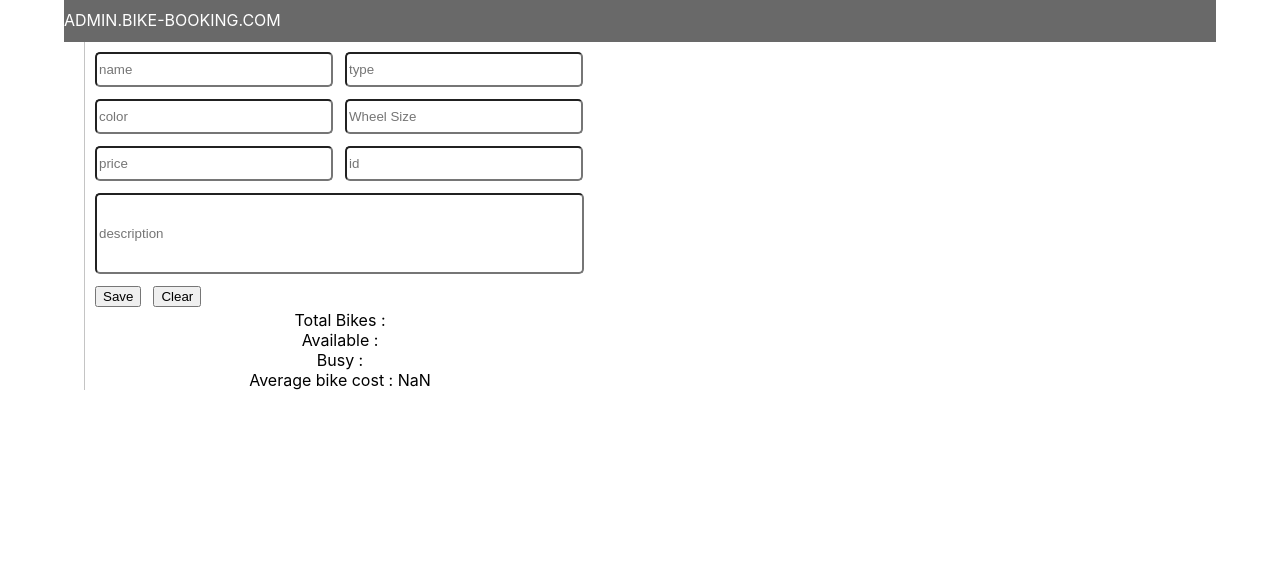
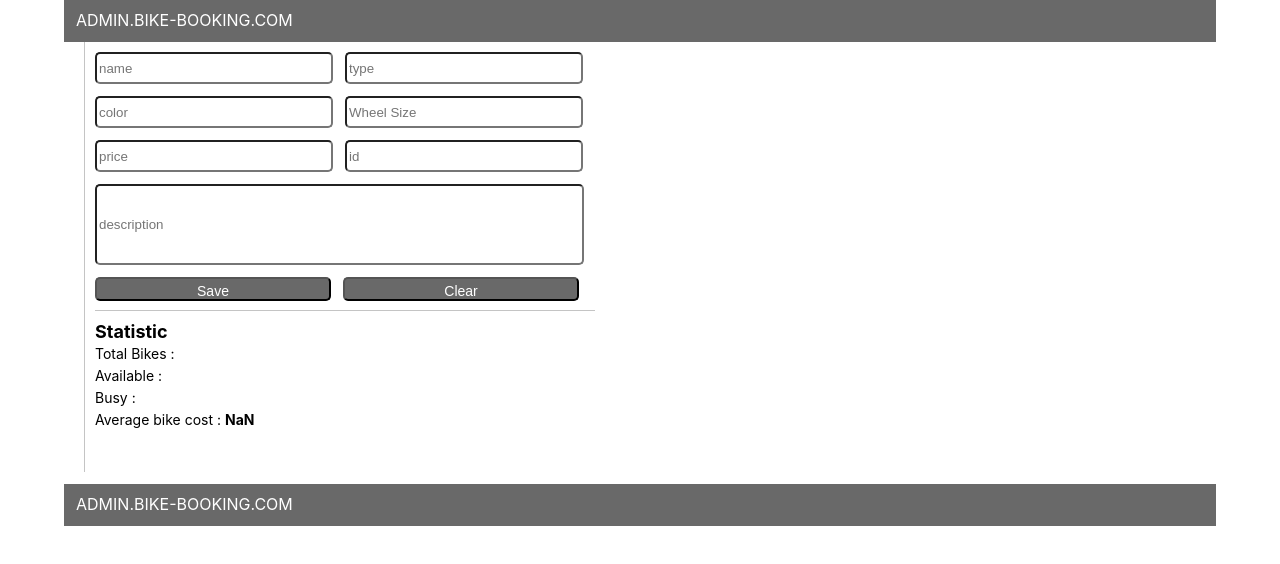
Before and after one commit to VirLg/react-app-test-Keenethics, a React (Create React App) app: page / in a window 1280 px wide. Shown: the top 564 px of the page. Built offline with nearby package versions, Linux system fonts and the light colour scheme; no server answers.

Commit message:
add header and footer

```diff
--- a/src/App.js
+++ b/src/App.js
@@ -13,8 +13,13 @@ function App() {
         <MainPage />
         <div>
           <FormAddBike />
-          <Statistics />
+          <div className="statistic-div">
+            <Statistics />
+          </div>
         </div>
+      </div>
+      <div style={{ marginTop: '12px' }}>
+        <Header />
       </div>
     </div>
   );
--- a/src/components/form/Form.jsx
+++ b/src/components/form/Form.jsx
@@ -86,8 +86,12 @@ const FormAddBike = () => {
         />
         <ErrorMessage name="description" />
 
-        <button type="submit">Save</button>
-        <button type="button">Clear</button>
+        <button type="submit" className="button-form">
+          Save
+        </button>
+        <button type="button" className="button-form">
+          Clear
+        </button>
       </Form>
     </Formik>
   );
--- a/src/components/header/Header.jsx
+++ b/src/components/header/Header.jsx
@@ -2,7 +2,11 @@ import React from 'react';
 import { HeaderDiv } from './Header.styled';
 
 const Header = () => {
-  return <HeaderDiv className="">ADMIN.BIKE-BOOKING.COM</HeaderDiv>;
+  return (
+    <HeaderDiv className="">
+      <span style={{ marginLeft: '12px' }}>ADMIN.BIKE-BOOKING.COM</span>
+    </HeaderDiv>
+  );
 };
 
 export default Header;
--- a/src/components/statistics/Statistics.jsx
+++ b/src/components/statistics/Statistics.jsx
@@ -26,11 +26,22 @@ const Statistics = () => {
   }, [data]);
   return (
     <div>
-      <p>Total Bikes : {data && data.length}</p>
-      <p>Available : {statisik.available}</p>
-      <p>Busy : {statisik.busy}</p>
-      <p>
-        Average bike cost : {(sum / Number(data && data.length)).toFixed(2)}
+      <p className="statistic-title">Statistic</p>
+      <p className="statistic-text">
+        Total Bikes :{' '}
+        <span className="span-statistic">{data && data.length}</span>
+      </p>
+      <p className="statistic-text">
+        Available : <span className="span-statistic">{statisik.available}</span>
+      </p>
+      <p className="statistic-text">
+        Busy : <span className="span-statistic">{statisik.busy}</span>
+      </p>
+      <p className="statistic-text">
+        Average bike cost :{' '}
+        <span className="span-statistic">
+          {(sum / Number(data && data.length)).toFixed(2)}
+        </span>
       </p>
     </div>
   );
--- a/src/index.css
+++ b/src/index.css
@@ -41,7 +41,7 @@ p {
 }
 .field {
   width: 230px;
-  height: 29px;
+  height: 26px;
   border-radius: 5px;
   padding: 5px, 16px, 5px, 16px;
 }
@@ -52,3 +52,45 @@ p {
   padding: 5px, 16px, 5px, 16px;
   gap: 10px;
 }
+.button-form {
+  width: 236px;
+  height: 24px;
+  background-color: rgba(105, 105, 105, 1);
+  border-radius: 5px;
+  color: rgba(255, 255, 255, 1);
+  padding: 4px, 22px, 4px, 22px;
+  font: Saira;
+  font-weight: 400;
+  font-size: 14px;
+  line-height: 22.04px;
+  align-items: center;
+}
+.statistic-div {
+  height: 161px;
+  border-top: 1px solid rgba(196, 196, 196, 1);
+  margin-left: 10px;
+  text-align: start;
+}
+
+.statistic-title {
+  font: Saira;
+  font-weight: 700;
+  font-size: 18px;
+  line-height: 22.04px;
+  align-items: center;
+  margin-top: 10px;
+}
+.statistic-text {
+  font: Saira;
+  font-weight: 400;
+  font-size: 14px;
+  line-height: 22.04px;
+  align-items: center;
+}
+.span-statistic {
+  font: Saira;
+  font-weight: 700;
+  font-size: 14px;
+  line-height: 22.04px;
+  align-items: center;
+}
```
